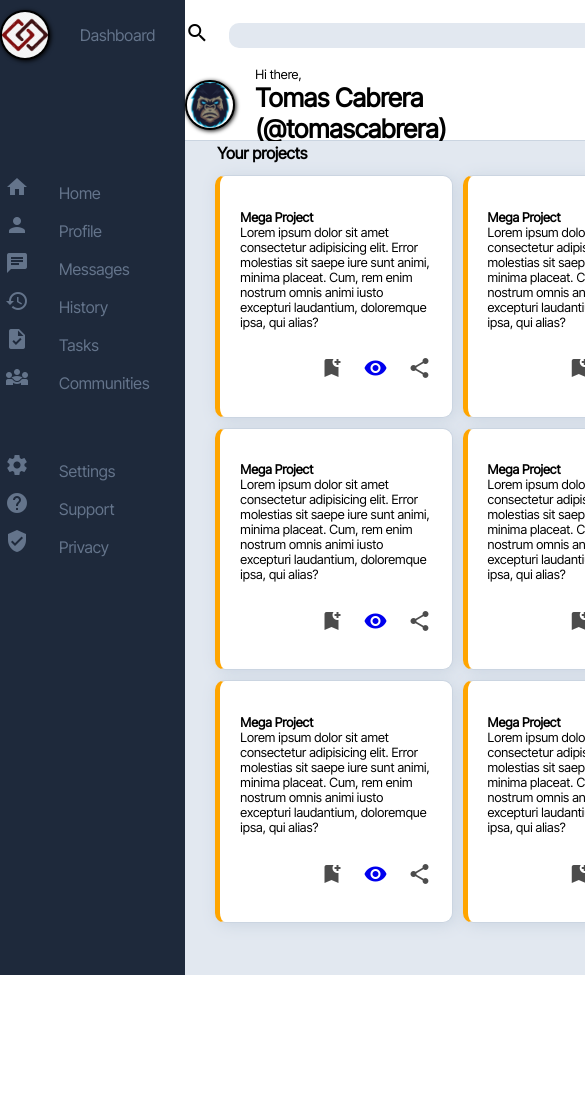
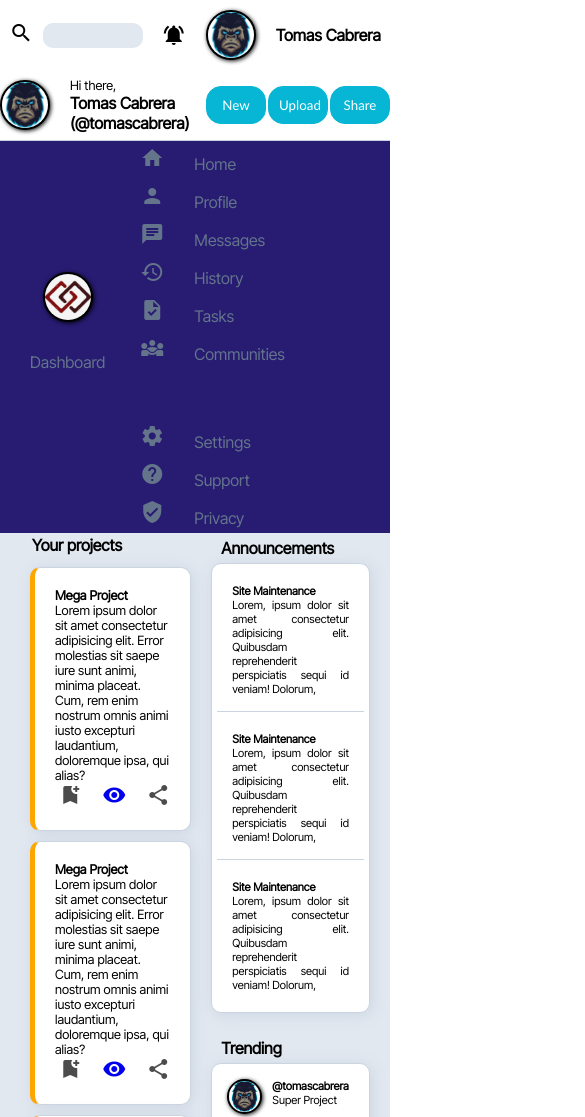
Before and after one commit to Pungsis/grid-project-dashboard, a plain HTML site: page index.html in a window 390 px wide. Shown: the top 1117 px of the page, 585 px wide, since content can reach past the window. Before the commit the page ends 975 px from the top, so only its background shows below. Drawn offline with Linux system fonts and the light colour scheme.

Commit message:
making responsive

```diff
--- a/styles.css
+++ b/styles.css
@@ -26,18 +26,21 @@ a:visited {
 }
 
 body {
-  min-height: 100vh;
   width: 100%;
+  height: 100%;
+  overflow-x: hidden;
 }
 
 html {
   font-family: "Inter Tight", sans-serif;
   font-size: 16px;
+  width: 100%;
+  height: 100%;
 }
 
 .container {
   display: grid;
-  height: 100vh;
+  height: inherit;
   grid-template-columns: 1fr 4fr;
   grid-template-rows: 1.2fr 4fr;
 }
@@ -80,8 +83,13 @@ html {
   display: flex;
   flex-direction: column;
   gap: 100px;
-  background: rgb(238, 174, 202);
-  background: #1e293b;
+  background: linear-gradient(
+      180deg,
+      #271b72,
+      rgba(39, 27, 114, 0) 48.1%,
+      #271b72
+    ),
+    linear-gradient(0deg, #271b72, #271b72);
   grid-row: 1 / 4;
   font-size: 1rem;
   color: #64748b;
@@ -91,7 +99,6 @@ html {
   display: flex;
   justify-content: center;
   align-items: center;
-  height: 70px;
 }
 
 .sidebar_container > div > span {
@@ -292,3 +299,43 @@ li:hover {
 .card_buttons > a:visited {
   color: black;
 }
+
+@media (max-width: 600px) {
+  .container {
+    grid-template-columns: repeat(auto-fit, minmax(300px, 1fr));
+  }
+  .card_container {
+    grid-template-columns: 1fr;
+    grid-template-rows: 0.1fr repeat(1, 1fr);
+  }
+  .sidebar_container {
+    grid-row: 2 / 3;
+    flex-direction: row;
+    gap: 0;
+  }
+  .sidebar_container__logo {
+    flex-direction: column;
+  }
+  .card_title {
+    grid-column: 1 / 2;
+  }
+  .header {
+    grid-column: 1 / 2;
+  }
+
+  .hello_user {
+    font-size: 1rem;
+  }
+  .header_container2__buttons {
+    gap: 2px;
+  }
+  button {
+    width: 60px;
+  }
+  input {
+    width: 100px;
+  }
+  .header_container1__input {
+    gap: 10px;
+  }
+}
```
